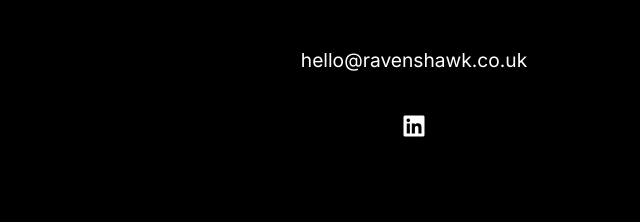
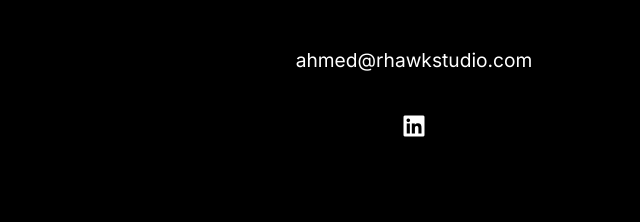
Before and after one commit to ajumale/rhawkstudio, a plain HTML site: page index.html in a window 1280 px wide. Shown: the part 3248-3470 px from the top of the page, 226-866 px from the left. Drawn offline with Linux system fonts and the light colour scheme.

Commit message:
Update index.html

```diff
--- a/index.html
+++ b/index.html
@@ -88,7 +88,7 @@
         <div class="container">
             <h2>Get in Touch</h2>
             <div class="contact-info">
-                <p><a href="mailto:hello@ravenshawk.co.uk" class="email-link">hello@ravenshawk.co.uk</a></p>
+                <p><a href="mailto:ahmed@rhawkstudio.com" class="email-link">ahmed@rhawkstudio.com</a></p>
                 <div class="social-links">
                     <a href="#" class="social-icon"><i class="fab fa-linkedin"></i></a>
                 </div>
```
